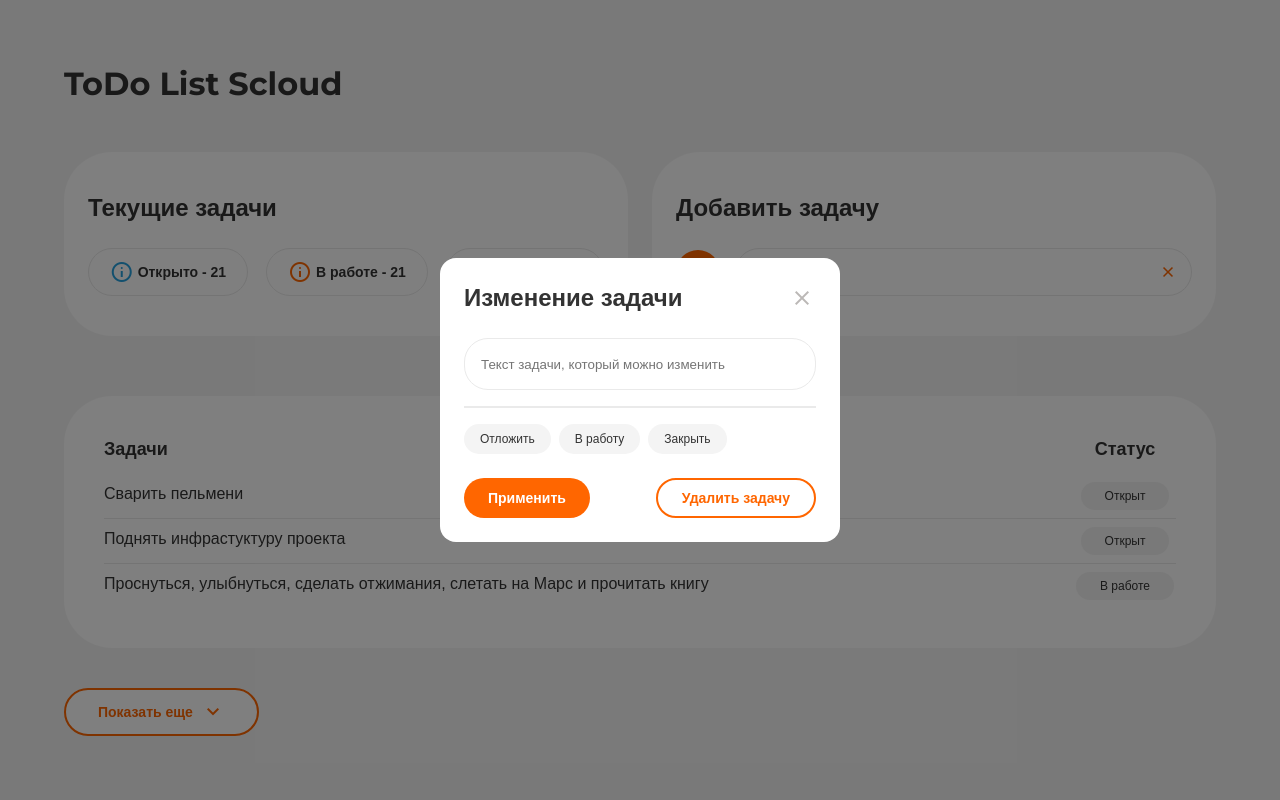
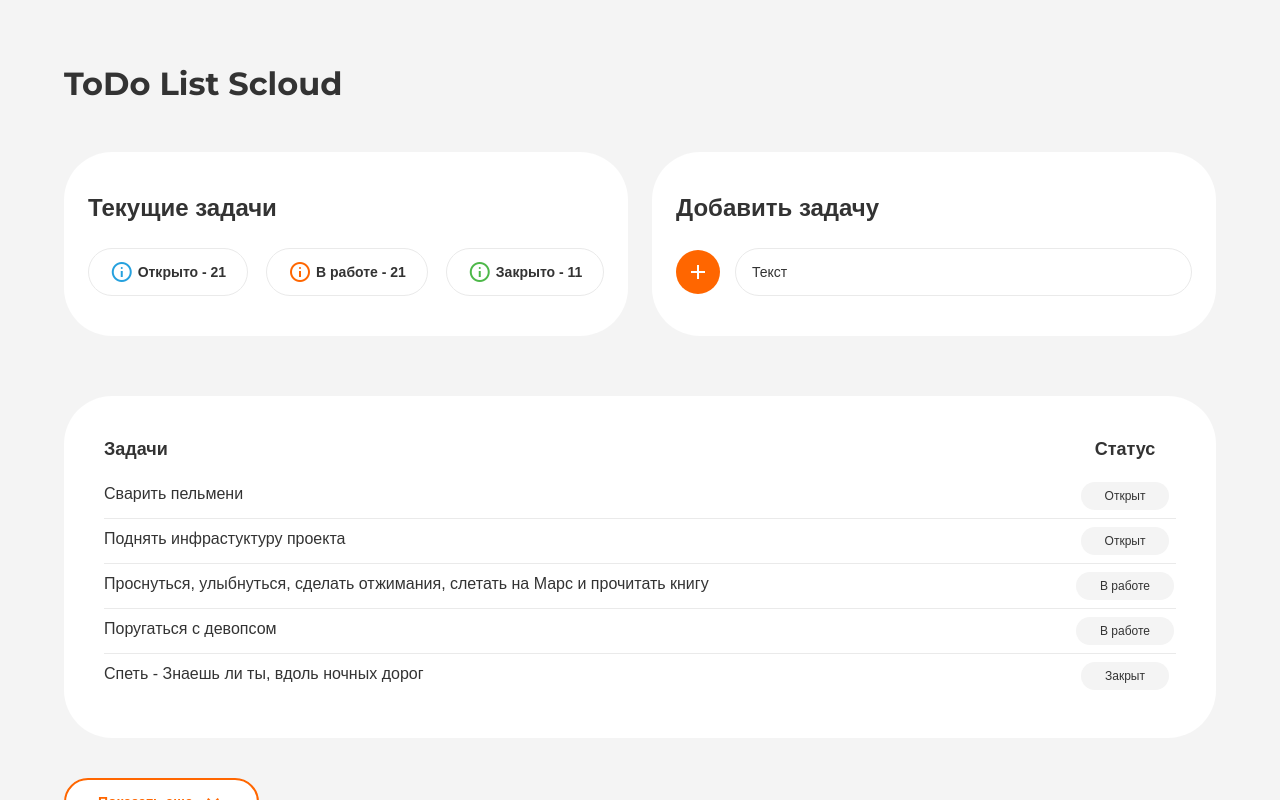
Before and after one commit to stevecks/todo-list, a Vue app: page / in a window 1280 px wide. Shown: the top 800 px of the page. Built offline with nearby package versions, Linux system fonts and the light colour scheme; a web font is replaced by a local one.

Commit message:
add function addTask

```diff
--- a/src/App.vue
+++ b/src/App.vue
@@ -1,17 +1,80 @@
 <script setup>
+import { provide, ref } from 'vue'
+
 import Header from './components/header.vue'
 import Tasks from './components/tasks.vue'
+import CurrentTasks from './components/currentTasks.vue'
+import AddTask from './components/addTask.vue'
+import TaskTable from './components/taskTable.vue'
 import TaskBoard from './components/taskBoard.vue'
 import Footer from './components/footer.vue'
 import Popup from './components/popup.vue'
+
+let lastId = 0
+
+const taskList = ref([
+  {
+    id: 1,
+    task: 'Сварить пельмени',
+    status: 'Открыт'
+  },
+  {
+    id: 2,
+    task: 'Поднять инфрастуктуру проекта',
+    status: 'Открыт'
+  },
+  {
+    id: 3,
+    task: 'Проснуться, улыбнуться, сделать отжимания, слетать на Марс и прочитать книгу',
+    status: 'В работе'
+  },
+  {
+    id: 4,
+    task: 'Поругаться с девопсом',
+    status: 'В работе'
+  },
+  {
+    id: 5,
+    task: 'Спеть - Знаешь ли ты, вдоль ночных дорог',
+    status: 'Закрыт'
+  }
+])
+
+const addNewTask = (task) => {
+  taskList.value.push({
+    id: ++lastId,
+    task,
+    status: 'Открыт'
+  })
+  console.log(taskList.value)
+}
+
+// provide('addTask', addTask)
 </script>
 
 <template>
-  <Popup></Popup>
+  <!-- <Popup></Popup> -->
   <Header></Header>
-  <Tasks></Tasks>
+  <Tasks>
+    <CurrentTasks class="card" />
+    <AddTask class="card" @addTask="addNewTask" :taskList="taskList" />
+    <TaskTable class="card card--big" :taskList="taskList" />
+  </Tasks>
   <TaskBoard></TaskBoard>
   <Footer></Footer>
 </template>
 
-<style scoped lang="scss"></style>
+<style scoped lang="scss">
+@import './scss/mixins';
+
+.card {
+  grid-column: span 1;
+
+  &--big {
+    grid-column: span 2;
+    @include tablet {
+      grid-column: span 1;
+    }
+  }
+}
+</style>
--- a/src/components/addTask.vue
+++ b/src/components/addTask.vue
@@ -1,10 +1,17 @@
-<script setup></script>
+<script setup>
+import { ref } from 'vue'
+defineProps({})
+const emit = defineEmits(['addTask'])
+const onClickAdd = () => {
+  emit('addTask', 'New task')
+}
+</script>
 
 <template>
   <div class="card">
     <h2 class="card__name">Добавить задачу</h2>
     <div class="adding-section">
-      <button class="adding-section__button">
+      <button @click="onClickAdd" class="adding-section__button">
         <span class="material-symbols-outlined">add</span>
         <p>Добавить задачу</p>
       </button>
@@ -48,7 +55,7 @@
 
     @include phone {
       flex-direction: column-reverse;
-      gap: 16px;
+      gap: 24px;
       align-items: stretch;
     }
 
@@ -61,6 +68,7 @@
       border-radius: 22px;
       border: none;
       background-color: var(--color-primary);
+      cursor: pointer;
 
       @include phone {
         width: 100%;
@@ -96,24 +104,38 @@
         border-radius: 24px;
         background-color: hsla(0 0% 100% / 0);
         padding: 0 44px 0 16px;
+        cursor: pointer;
+        &:focus {
+          outline-color: var(--color-on-surface);
+        }
       }
       input::placeholder {
         @include title-medium();
         color: var(--color-on-surface);
       }
+      &:hover .button-clear {
+        display: flex;
+      }
+      &:focus-within .button-clear {
+        display: flex;
+      }
 
       .button-clear {
         position: absolute;
+        display: none;
+        justify-content: center;
+        align-items: center;
         top: 4px;
         right: 4px;
         height: 40px;
         width: 40px;
-        display: flex;
-        justify-content: center;
-        align-items: center;
         border-radius: 20px;
         border: none;
         background-color: hsla(0 0% 100% / 0);
+        cursor: pointer;
+        @include tablet {
+          display: flex;
+        }
 
         span {
           font-size: 20px;
--- a/src/components/footer.vue
+++ b/src/components/footer.vue
@@ -1,6 +1,4 @@
-<script setup>
-import Container from './container.vue'
-</script>
+<script setup></script>
 <template>
   <div class="container">
     <footer></footer>
@@ -10,9 +8,9 @@ import Container from './container.vue'
 @import '../scss/mixins';
 
 .container {
-  background-color: #ffffff;
+  background-color: var(--color-surface);
   @include tablet {
-    background-color: #eaeaea;
+    background-color: var(--color-surface-container);
   }
 }
 
@@ -20,7 +18,7 @@ footer {
   height: 144px;
   width: 100%;
   border-radius: 48px 48px 0 0;
-  background-color: #bbb8b6;
+  background-color: var(--color-surface-container-high);
   @include tablet {
     height: 120px;
   }
--- a/src/components/taskBoard.vue
+++ b/src/components/taskBoard.vue
@@ -107,11 +107,14 @@ import Container from './container.vue'
     flex-direction: column;
     justify-content: start;
     gap: 16px;
+
     &__item {
       padding: 24px 32px;
       border-radius: 24px;
       background-color: var(--color-surface-container-low);
       border: 2px solid var(--color-outline);
+      cursor: pointer;
+
       p {
         @include label-small();
         color: var(--color-on-surface);
--- a/src/components/taskTable.vue
+++ b/src/components/taskTable.vue
@@ -1,8 +1,13 @@
-<script setup></script>
+<script setup>
+defineProps({
+  taskList: Array
+})
+</script>
 
 <template>
   <div class="container">
     <div class="table">
+      <!-- <p class="section-empty">Список задач пуст. Добавьте задачи!</p> -->
       <div class="head-section">
         <div class="head-section__label">
           <p>Задачи</p>
@@ -12,33 +17,13 @@
         </div>
       </div>
       <div class="task-list">
-        <div class="task-card">
+        <div class="task-card" v-for="item in taskList" :key="item.id">
           <div class="task-card__name">
-            <p>Сварить пельмени</p>
+            <p>{{ item.task }}</p>
           </div>
           <div class="task-card__button">
             <button>
-              <p>Открыт</p>
-            </button>
-          </div>
-        </div>
-        <div class="task-card">
-          <div class="task-card__name">
-            <p>Поднять инфрастуктуру проекта</p>
-          </div>
-          <div class="task-card__button">
-            <button>
-              <p>Открыт</p>
-            </button>
-          </div>
-        </div>
-        <div class="task-card">
-          <div class="task-card__name">
-            <p>Проснуться, улыбнуться, сделать отжимания, слетать на Марс и прочитать книгу</p>
-          </div>
-          <div class="task-card__button">
-            <button>
-              <p>В работе</p>
+              <p>{{ item.status }}</p>
             </button>
           </div>
         </div>
@@ -67,6 +52,16 @@
     padding: 0;
   }
 
+  .section-empty {
+    text-align: center;
+    @include label-large();
+    color: var(--color-surface-container-high);
+
+    @include tablet {
+      @include label-medium();
+    }
+  }
+
   .head-section {
     width: 100%;
     display: grid;
@@ -85,6 +80,7 @@
         width: 102px;
         display: flex;
         justify-content: center;
+
         @include phone {
           display: none;
         }
@@ -95,10 +91,12 @@
   .task-list {
     display: flex;
     flex-direction: column;
+
     @include phone {
       gap: 24px;
     }
   }
+
   .task-card {
     padding-block: 8px;
     display: grid;
@@ -132,12 +130,14 @@
       flex-direction: row;
       justify-content: center;
       align-items: center;
+
       button {
         height: 28px;
         padding-inline: 24px;
         border-radius: 14px;
         border: none;
         background-color: var(--color-secondary-container);
+        cursor: pointer;
 
         @include phone {
           height: 40px;
@@ -146,6 +146,7 @@
           border-radius: 20px;
           border: 2px solid var(--color-primary);
         }
+
         p {
           @include title-small();
           color: var(--color-on-secondary-container);
@@ -167,13 +168,16 @@
   background-color: var(--color-on-primary);
   border-radius: 24px;
   border: 2px solid var(--color-primary);
+  cursor: pointer;
 
   @include tablet {
     margin-top: 32px;
   }
+
   @include phone {
     margin-top: 24px;
   }
+
   &__text {
     display: flex;
     flex-direction: row;
--- a/src/components/tasks.vue
+++ b/src/components/tasks.vue
@@ -1,15 +1,10 @@
 <script setup>
 import Container from './container.vue'
-import CurrentTasks from './currentTasks.vue'
-import AddTask from './addTask.vue'
-import TaskTable from './taskTable.vue'
 </script>
 <template>
   <Container class="container">
     <div class="tasks-section">
-      <CurrentTasks class="tasks-section__card" />
-      <AddTask class="tasks-section__card" />
-      <TaskTable class="tasks-section__card tasks-section__card--big" />
+      <slot></slot>
     </div>
   </Container>
 </template>
@@ -32,16 +27,5 @@ import TaskTable from './taskTable.vue'
   @include tablet {
     --columns: 1;
   }
-
-  &__card {
-    grid-column: span 1;
-
-    &--big {
-      grid-column: span 2;
-      @include tablet {
-        grid-column: span 1;
-      }
-    }
-  }
 }
 </style>
```
Also changed, not shown: .prettierrc.json.
